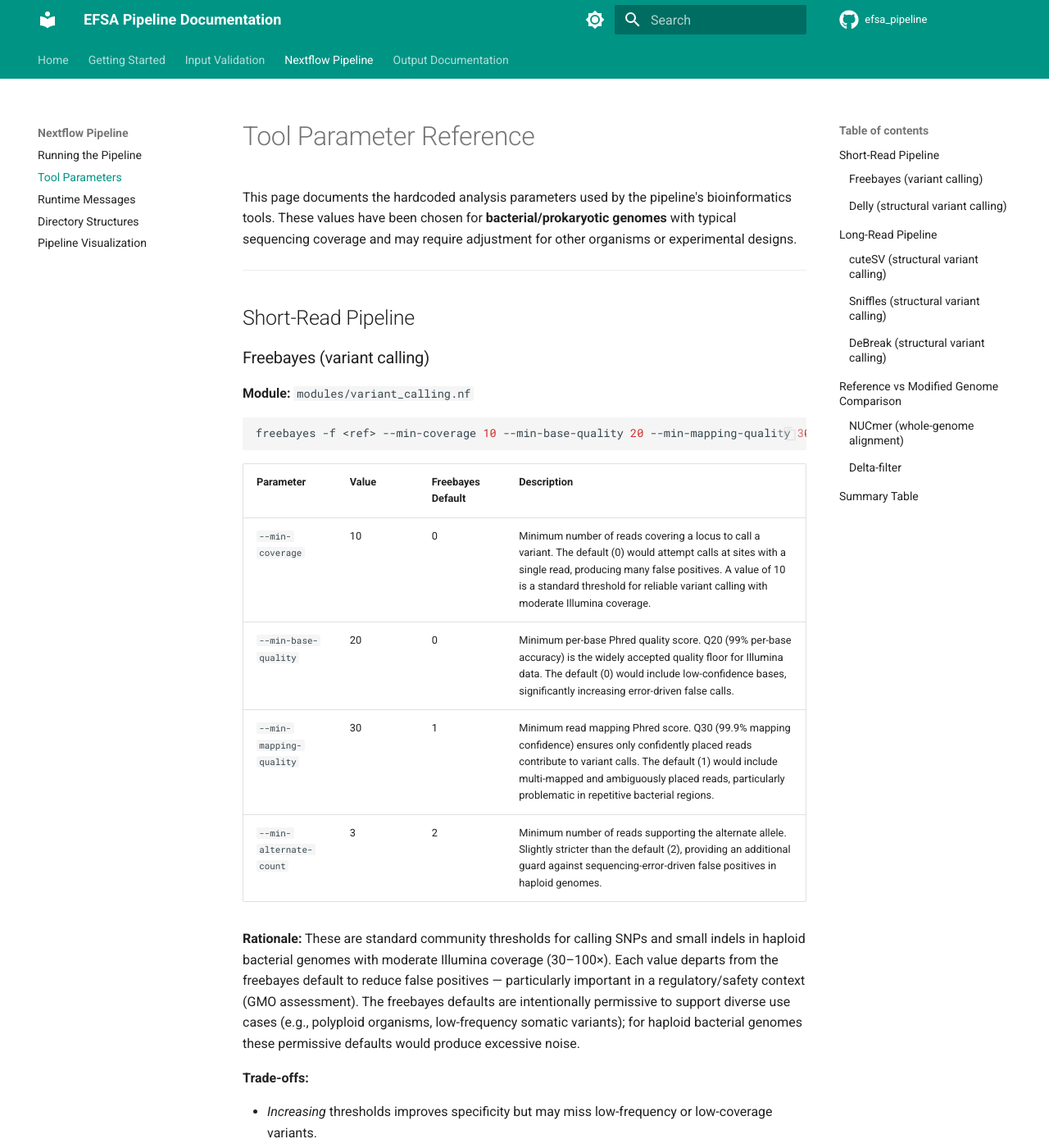
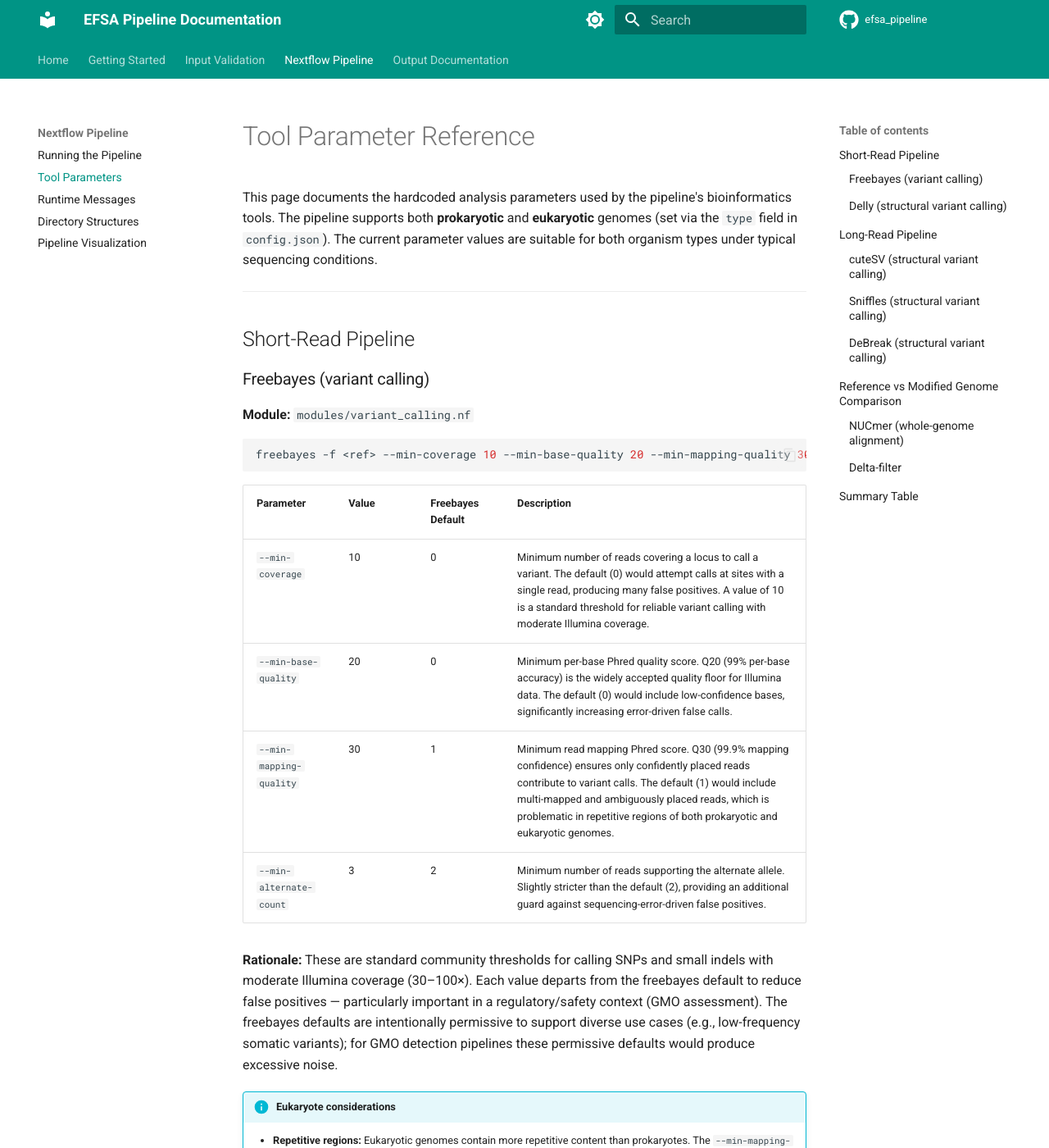
Before and after one commit to denisHanch/efsa_pipeline, an MkDocs documentation site: the page built from docs/nextflow/tool-parameters.md, in a window 1280 px wide and 1400 px high. Shown: the whole window at 82% size. Built offline with MkDocs 1.6.1 and Material for MkDocs 9.7.7, drawn with Linux system fonts in a browser that asks for light colours; comment, search, counter and statistics services are not loaded; some of the changed text lies outside the part shown.

Commit message:
EFSA-222: adjusting parameters justification

````diff
--- a/docs/nextflow/tool-parameters.md
+++ b/docs/nextflow/tool-parameters.md
@@ -1,6 +1,6 @@
 # Tool Parameter Reference
 
-This page documents the hardcoded analysis parameters used by the pipeline's bioinformatics tools. These values have been chosen for **bacterial/prokaryotic genomes** with typical sequencing coverage and may require adjustment for other organisms or experimental designs.
+This page documents the hardcoded analysis parameters used by the pipeline's bioinformatics tools. The pipeline supports both **prokaryotic** and **eukaryotic** genomes (set via the `type` field in `config.json`). The current parameter values are suitable for both organism types under typical sequencing conditions.
 
 ---
 
@@ -18,10 +18,16 @@ freebayes -f <ref> --min-coverage 10 --min-base-quality 20 --min-mapping-quality
 |-----------|-------|-------------------|-------------|
 | `--min-coverage` | 10 | 0 | Minimum number of reads covering a locus to call a variant. The default (0) would attempt calls at sites with a single read, producing many false positives. A value of 10 is a standard threshold for reliable variant calling with moderate Illumina coverage. |
 | `--min-base-quality` | 20 | 0 | Minimum per-base Phred quality score. Q20 (99% per-base accuracy) is the widely accepted quality floor for Illumina data. The default (0) would include low-confidence bases, significantly increasing error-driven false calls. |
-| `--min-mapping-quality` | 30 | 1 | Minimum read mapping Phred score. Q30 (99.9% mapping confidence) ensures only confidently placed reads contribute to variant calls. The default (1) would include multi-mapped and ambiguously placed reads, particularly problematic in repetitive bacterial regions. |
-| `--min-alternate-count` | 3 | 2 | Minimum number of reads supporting the alternate allele. Slightly stricter than the default (2), providing an additional guard against sequencing-error-driven false positives in haploid genomes. |
+| `--min-mapping-quality` | 30 | 1 | Minimum read mapping Phred score. Q30 (99.9% mapping confidence) ensures only confidently placed reads contribute to variant calls. The default (1) would include multi-mapped and ambiguously placed reads, which is problematic in repetitive regions of both prokaryotic and eukaryotic genomes. |
+| `--min-alternate-count` | 3 | 2 | Minimum number of reads supporting the alternate allele. Slightly stricter than the default (2), providing an additional guard against sequencing-error-driven false positives. |
 
-**Rationale:** These are standard community thresholds for calling SNPs and small indels in haploid bacterial genomes with moderate Illumina coverage (30–100×). Each value departs from the freebayes default to reduce false positives — particularly important in a regulatory/safety context (GMO assessment). The freebayes defaults are intentionally permissive to support diverse use cases (e.g., polyploid organisms, low-frequency somatic variants); for haploid bacterial genomes these permissive defaults would produce excessive noise.
+**Rationale:** These are standard community thresholds for calling SNPs and small indels with moderate Illumina coverage (30–100×). Each value departs from the freebayes default to reduce false positives — particularly important in a regulatory/safety context (GMO assessment). The freebayes defaults are intentionally permissive to support diverse use cases (e.g., low-frequency somatic variants); for GMO detection pipelines these permissive defaults would produce excessive noise.
+
+
+!!! info "Eukaryote considerations"
+    - **Repetitive regions:** Eukaryotic genomes contain more repetitive content than prokaryotes. The `--min-mapping-quality 30` filter is especially important here to avoid spurious calls from multi-mapped reads.
+    - **Coverage:** For larger eukaryotic genomes with lower per-base coverage, `--min-coverage 10` may filter out valid variant sites in under-covered regions. Consider lowering to 5 if average genome-wide coverage is below 20×.
+    - **Genome size:** The parameters themselves are genome-size agnostic; runtime will increase proportionally with genome size.
 
 **Trade-offs:**
 
@@ -47,17 +53,15 @@ All parameters use Delly defaults. No custom thresholds are applied.
 **Module:** `modules/sv_calling.nf`
 
 ```bash
-cuteSV <bam> <ref> <out.vcf> <work_dir> -t 1
+cuteSV <bam> <ref> <out.vcf> <work_dir> `-t ${params.max_cpu}`
 ```
 
 | Parameter | Value | Description |
 |-----------|-------|-------------|
-| `-t` | 1 | Number of threads. Set to 1 as a safe default for shared compute nodes. |
+| `-t` | `${params.max_cpu}` | Number of threads. Set to 1 as a safe default for shared compute nodes. |
 
-All other parameters use cuteSV defaults (minimum SV size 50 bp, minimum support 10 reads, etc.). These defaults are suitable for moderate-coverage PacBio/ONT data on bacterial genomes.
+All other parameters use cuteSV defaults (minimum SV size 50 bp, minimum support 10 reads, etc.). These defaults are suitable for moderate-coverage PacBio/ONT data on both prokaryotic and eukaryotic genomes.
 
-!!! tip
-    For faster execution on dedicated compute nodes, consider increasing the thread count (e.g., `-t ${params.max_cpu}`).
 
 ### Sniffles (structural variant calling)
 
@@ -98,7 +102,7 @@ nucmer --maxmatch -c 100 -b 500 -l 50 <ref> <mod> -p <prefix>
 | `-b` | 500 | Maximum gap (bp) between clustered matches. Allows merging across small indels or rearrangements. |
 | `-l` | 50 | Minimum exact match (MEM) length in bp. Balances sensitivity with noise reduction. |
 
-**Rationale:** These values are optimized for pairwise comparison of closely related prokaryotic genomes (reference vs. genetically modified organism). The settings are permissive enough to capture meaningful structural differences while filtering alignment noise.
+**Rationale:** These values are suitable for pairwise comparison of closely related genomes (reference vs. genetically modified organism) for both prokaryotic and eukaryotic organisms. The settings are permissive enough to capture meaningful structural differences while filtering alignment noise.
 
 **Trade-offs:**
 
````
Also changed, not shown: other parts of docs/nextflow/tool-parameters.md (+1 -1 lines), 1 other file.
